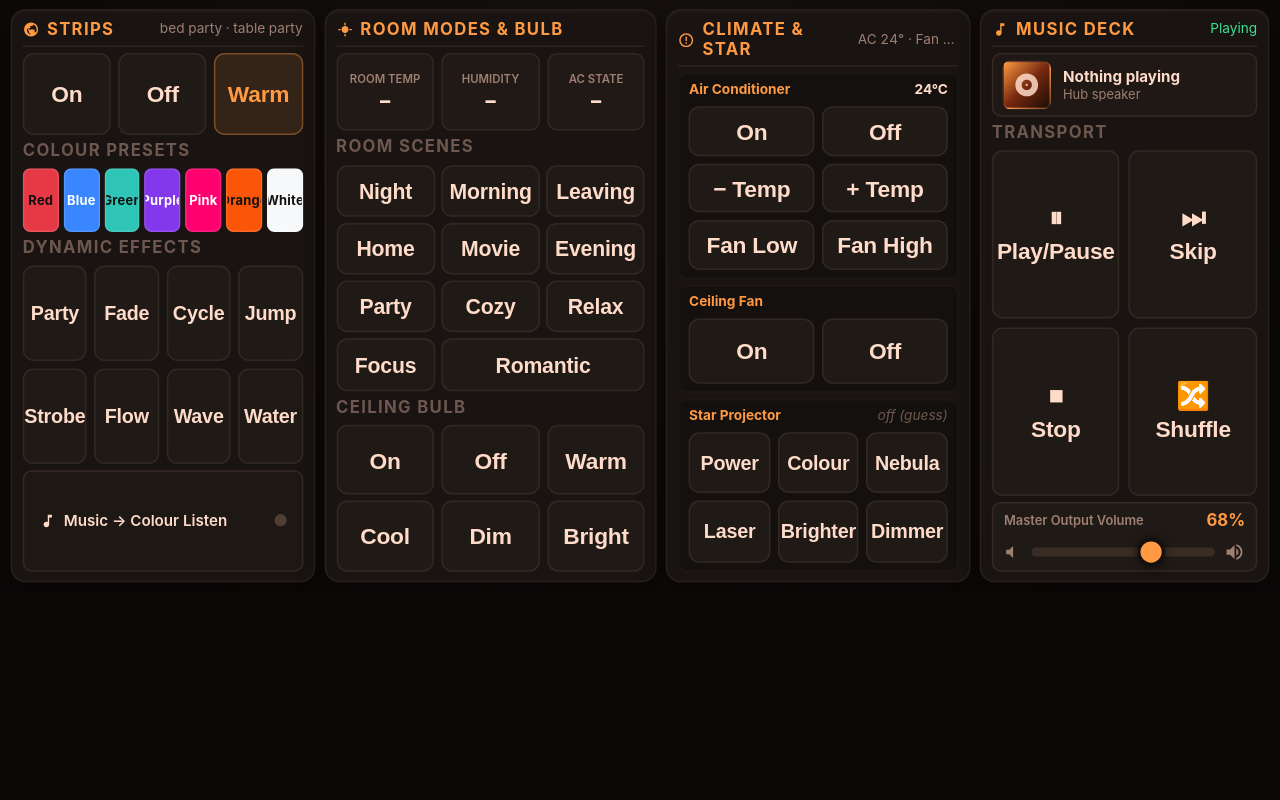
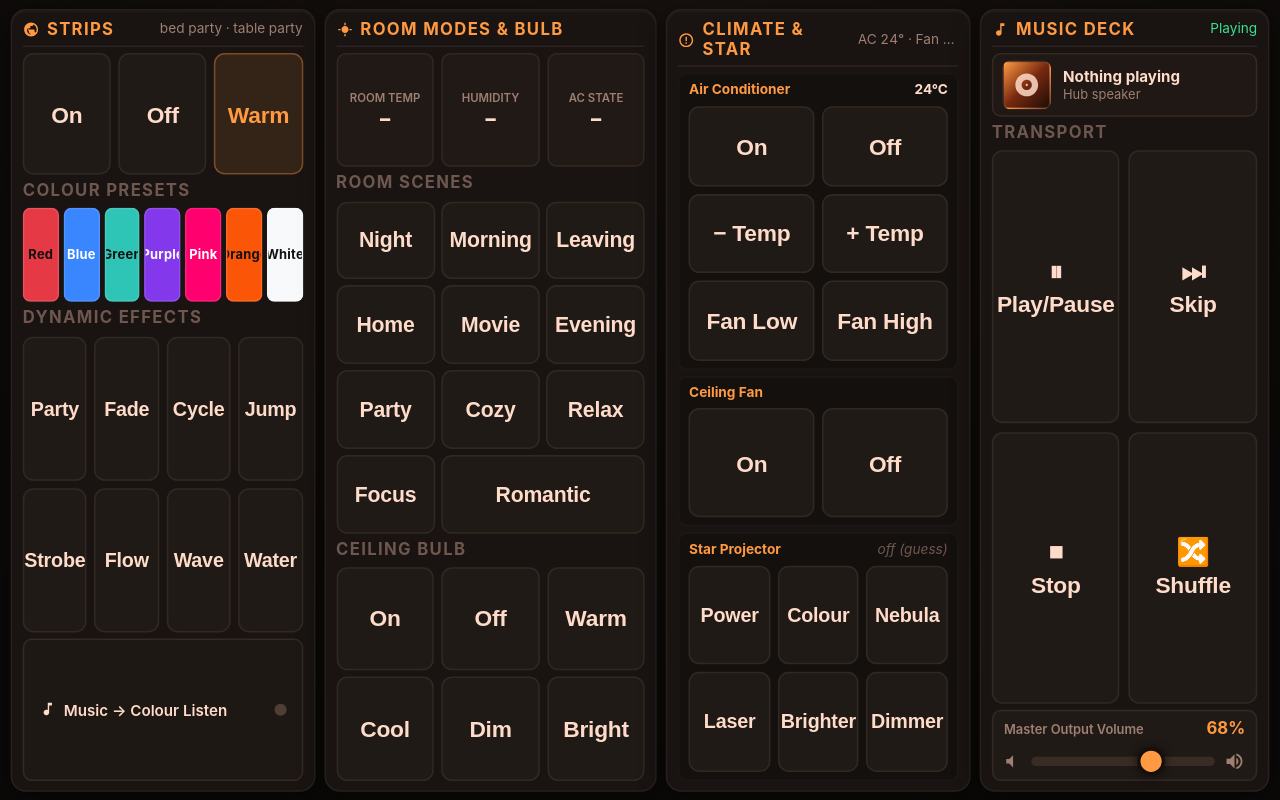
Before and after one commit to anishkb-dev/nova-voice-assistant, a plain HTML site: page hub_page.html in a window 1280 px wide. Drawn offline with Linux system fonts and the light colour scheme; no server answers.

Commit message:
deck: size override must be !important too
Co-Authored-By: Claude Opus 5.5 <noreply@anthropic.com>

```diff
--- a/hub_page.html
+++ b/hub_page.html
@@ -979,7 +979,7 @@
     const c = document.querySelector('.deck-container');
     if (matchMedia('(orientation: portrait)').matches) { c.style.cssText = ''; return; }
     const k = Math.min(innerHeight / 390, innerWidth / 844);   // <1 shrinks small phones, >1 grows big ones
-    c.style.width = innerWidth / k + 'px'; c.style.height = innerHeight / k + 'px';
+    c.style.setProperty('width', innerWidth / k + 'px', 'important'); c.style.setProperty('height', innerHeight / k + 'px', 'important');
     c.style.transform = 'scale(' + k + ')'; c.style.transformOrigin = '0 0';
     c.style.setProperty('max-width', 'none', 'important'); c.style.setProperty('max-height', 'none', 'important'); c.style.position = 'fixed'; c.style.left = c.style.top = '0'; c.style.flex = 'none';   // body is flex: it would shrink/centre the box
   }
```
